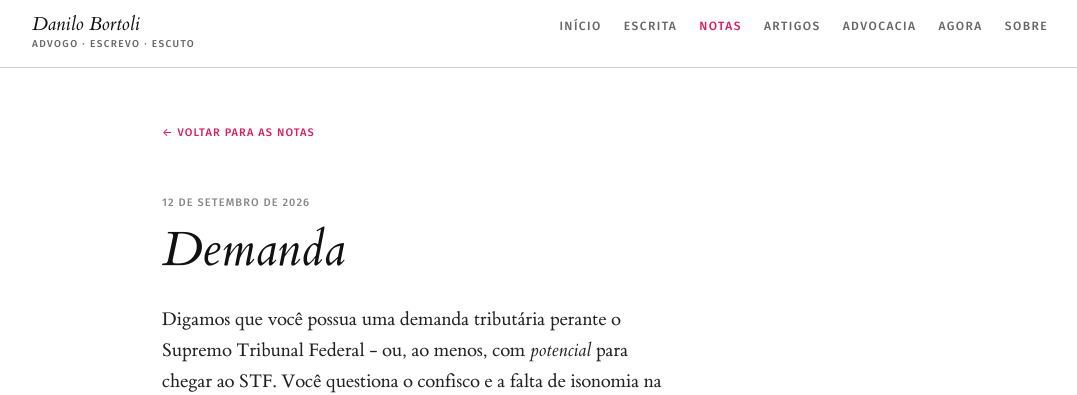
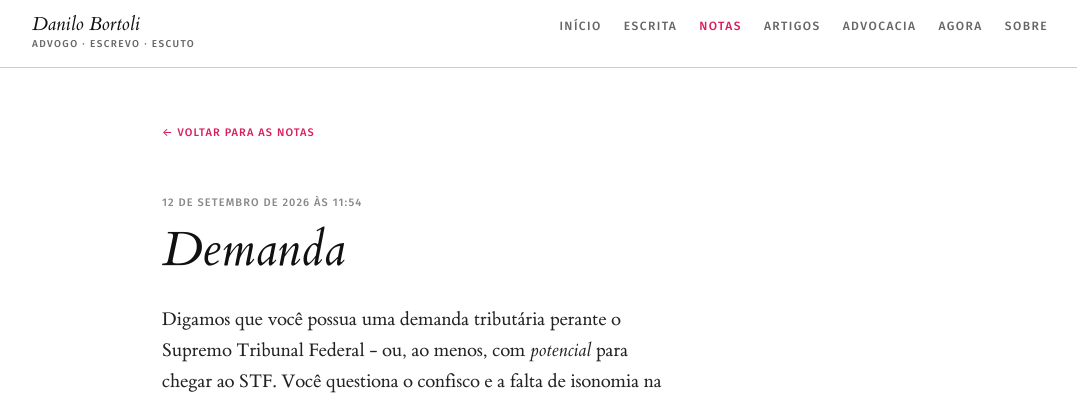
Before and after one commit to danilobortoli/danilobortoli.github.io, a Jekyll site: the page built from _notas/2026-09-12-Demanda.md, in a window 1280 px wide and 993 px high. Shown: the top 395 px of the window, without its empty margins (100-1177 px from the left). Built offline with Jekyll 4.4.1, drawn with Linux system fonts in a browser that asks for light colours.

Commit message:
Adicionar horário automático às notas [skip ci]

```diff
--- a/_notas/2026-09-12-Demanda.md
+++ b/_notas/2026-09-12-Demanda.md
@@ -1,6 +1,6 @@
 ---
 title: Demanda
-date: 2026-09-12
+date: 2026-09-12 11:54:21 -0300
 ---
 Digamos que você possua uma demanda tributária perante o Supremo Tribunal Federal - ou, ao menos, com _potencial_ para chegar ao STF. Você questiona o confisco e a falta de isonomia na forma com que as alíquotas de determinada contribuição foram fixadas, por exemplo.
 
```
